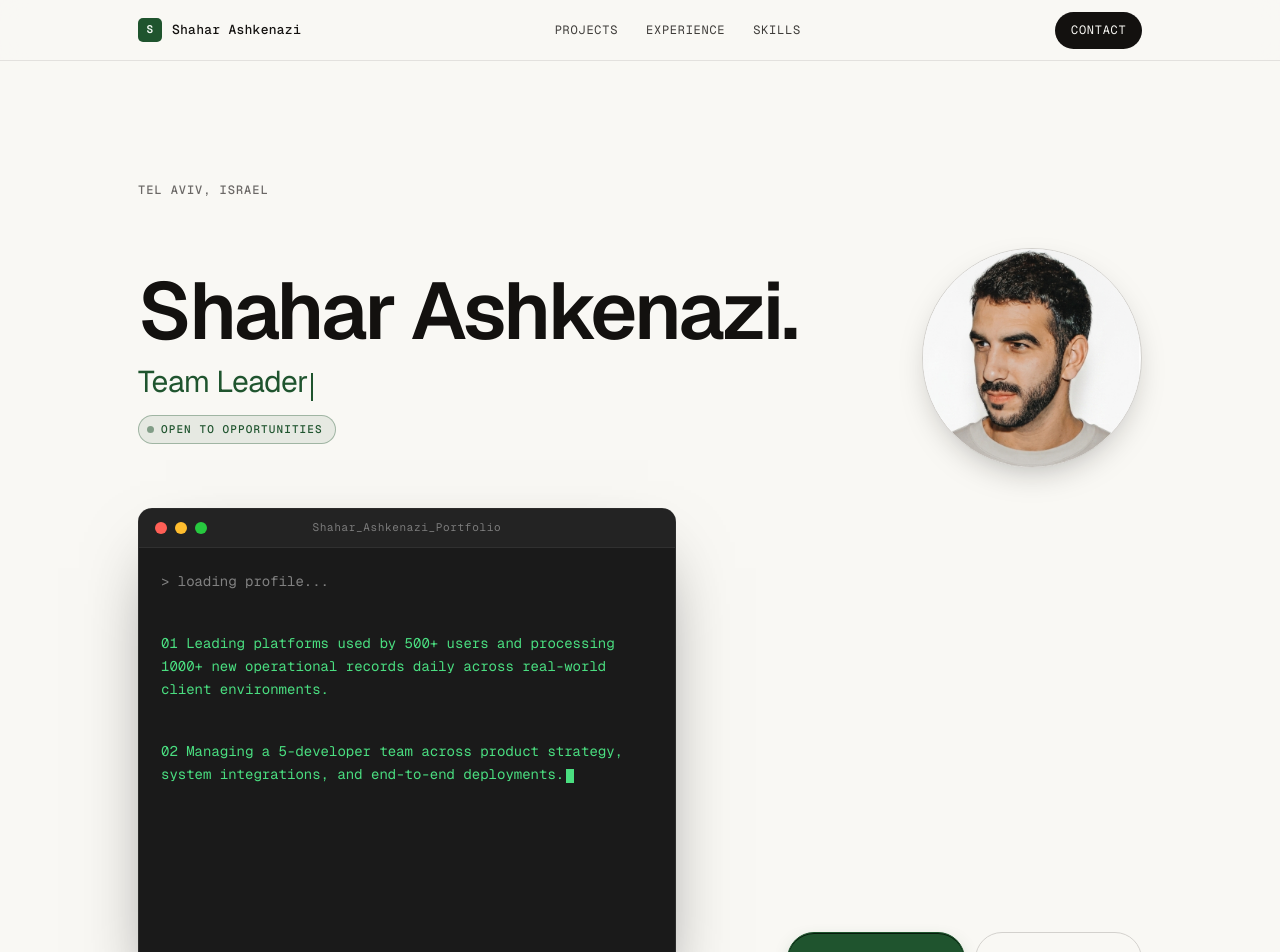
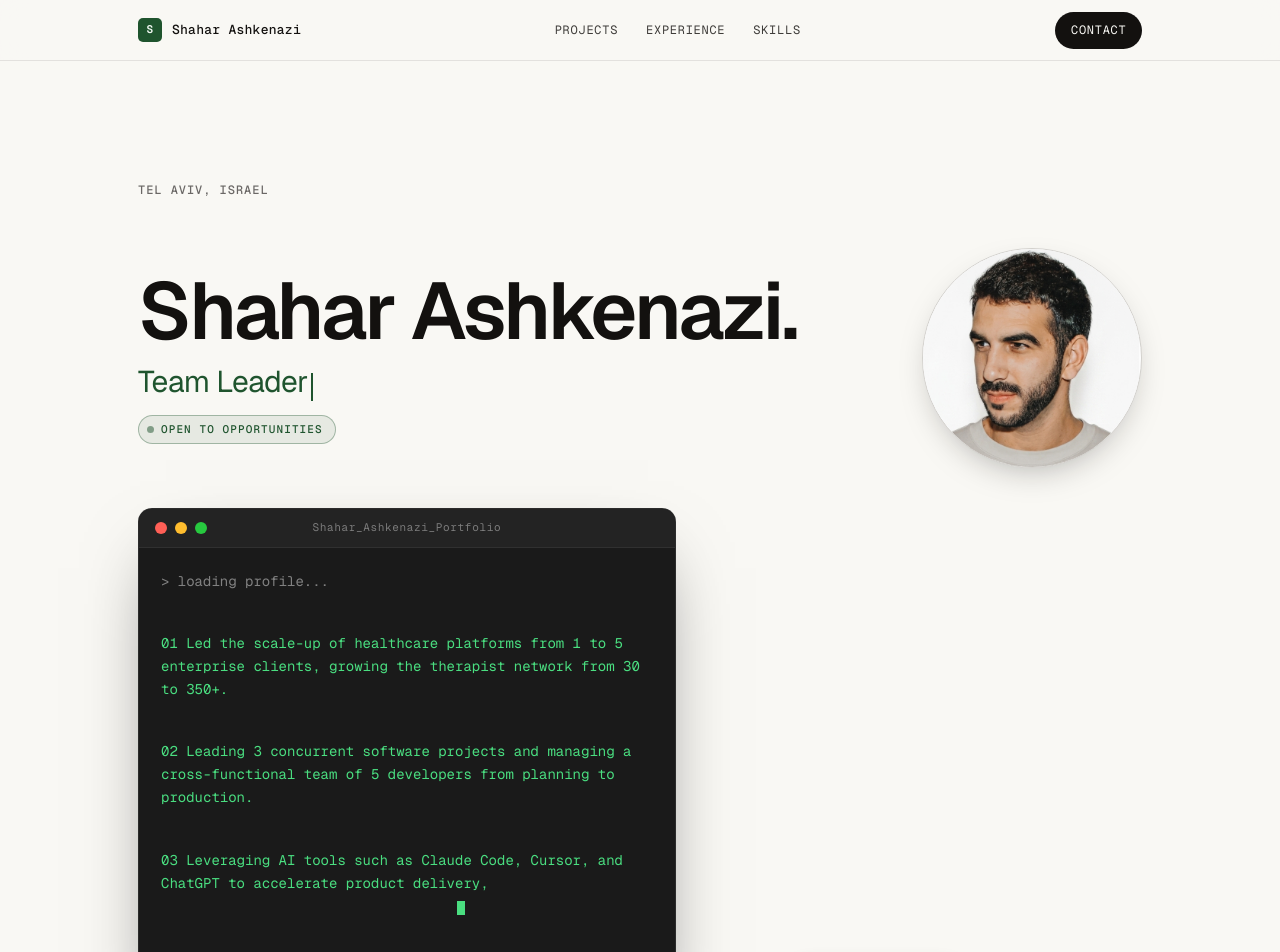
Before and after one commit to ShaharAshkenazi1/shahar-portfolio, a Next.js app: page / in a window 1280 px wide. Shown: the top 952 px of the page. Built offline with nearby package versions, Linux system fonts and the light colour scheme.

Commit message:
Update terminal intro text with new bio lines

```diff
--- a/components/Terminal.tsx
+++ b/components/Terminal.tsx
@@ -15,11 +15,7 @@ const LINES: TermLine[] = [
   { segments: [""], color: "blank", speed: 0 },
   {
     segments: [
-      "01  Leading platforms used by ",
-      { count: 500, suffix: "+" },
-      " users and processing ",
-      { count: 1000, suffix: "+" },
-      " new operational records daily across real-world client environments.",
+      "01  Led the scale-up of healthcare platforms from 1 to 5 enterprise clients, growing the therapist network from 30 to 350+.",
     ],
     color: "green",
     speed: 12,
@@ -27,7 +23,7 @@ const LINES: TermLine[] = [
   { segments: [""], color: "blank", speed: 0 },
   {
     segments: [
-      "02  Managing a 5-developer team across product strategy, system integrations, and end-to-end deployments.",
+      "02  Leading 3 concurrent software projects and managing a cross-functional team of 5 developers from planning to production.",
     ],
     color: "green",
     speed: 12,
@@ -35,7 +31,7 @@ const LINES: TermLine[] = [
   { segments: [""], color: "blank", speed: 0 },
   {
     segments: [
-      "03  Technical Product Manager leading healthcare platforms from client requirements through engineering, QA, and production delivery.",
+      "03  Leveraging AI tools such as Claude Code, Cursor, and ChatGPT to accelerate product delivery, technical planning, and software development.",
     ],
     color: "green",
     speed: 12,
@@ -173,13 +169,13 @@ export default function Terminal({ onDone }: { onDone?: () => void }) {
 
       <ul className="visually-hidden">
         <li>
-          Leading platforms used by 500+ users and processing 1,000+ new operational records daily across real-world client environments.
+          Led the scale-up of healthcare platforms from 1 to 5 enterprise clients, growing the therapist network from 30 to 350+.
         </li>
         <li>
-          Managing a 5-developer team across product strategy, system integrations, and end-to-end deployments.
+          Leading 3 concurrent software projects and managing a cross-functional team of 5 developers from planning to production.
         </li>
         <li>
-          Technical Product Manager leading healthcare platforms from client requirements through engineering, QA, and production delivery.
+          Leveraging AI tools such as Claude Code, Cursor, and ChatGPT to accelerate product delivery, technical planning, and software development.
         </li>
       </ul>
     </div>
```
